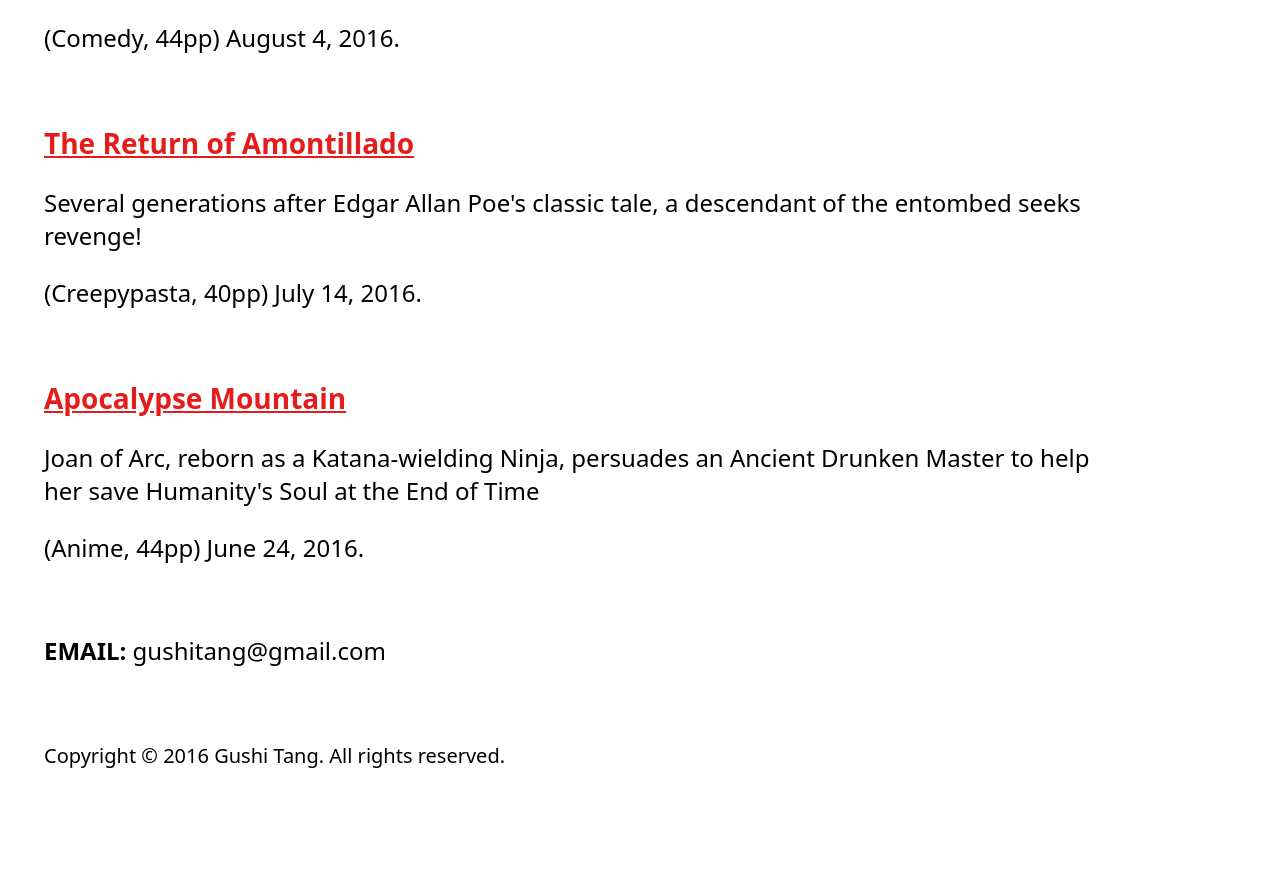
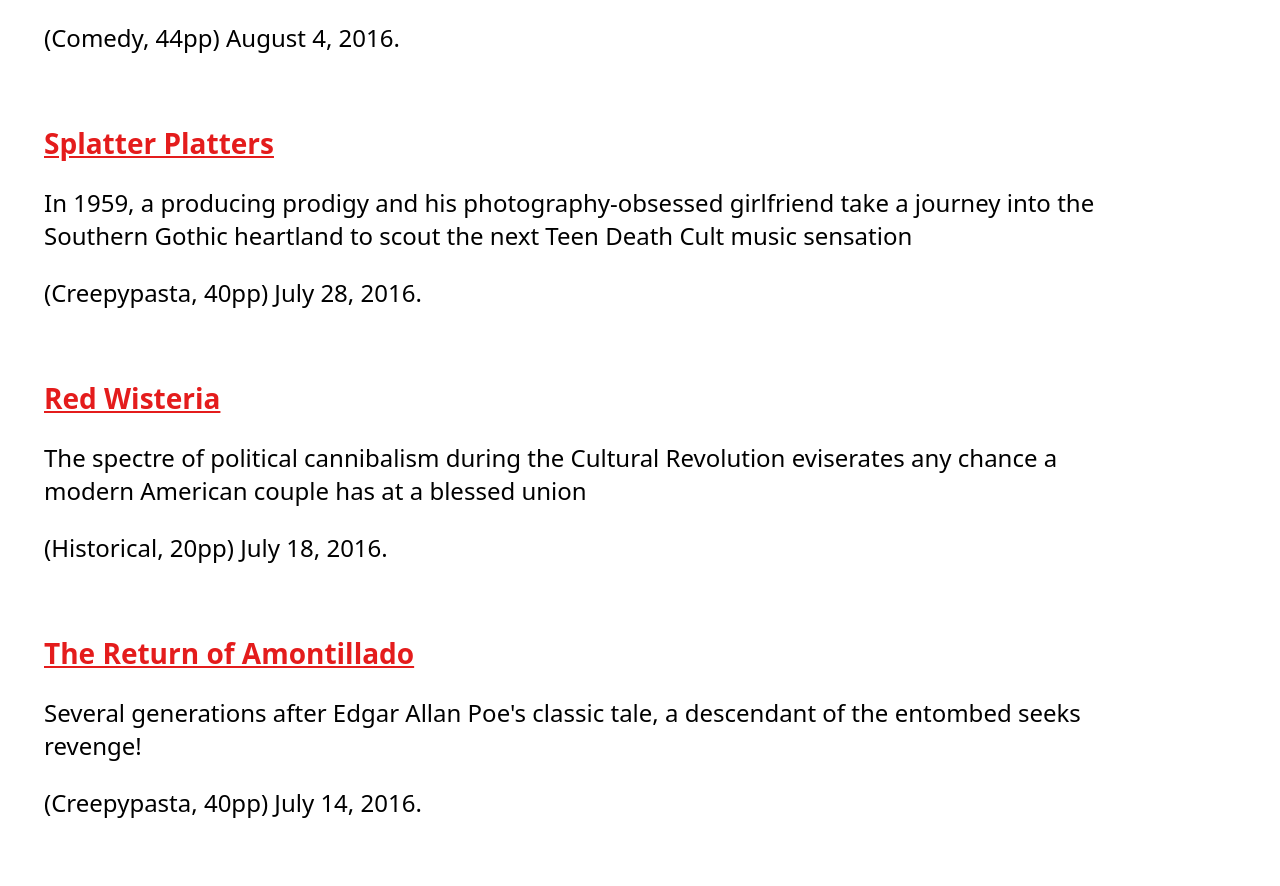
Before and after one commit to GushiTang/gushitang.github.io, a plain HTML site: page index.html in a window 1280 px wide. Shown: the part 1333-2219 px from the top of the page. Before the commit the page ends 2171 px from the top, so only its background shows below. Drawn offline with Linux system fonts and the light colour scheme.

Commit message:
Adden wisteria and splatter

```diff
--- a/index.html
+++ b/index.html
@@ -40,6 +40,14 @@
             <p>"What era would you have loved to live in New York?" De rigeur banter experienced around dining tables from Columbus Circle to Grand Street. From the time of the Bowery Boys to Lady Gaga. But for one present day daydreamer, the night of a secret midnight "blue" performance by Martin and Lewis at the Copacabana open only to tv and advertising industry exucutives and insiders is the key</p>
             <p>(Comedy, 44pp) August 4, 2016.</p>
             <br />
+            <p><a href="option.html">Splatter Platters</a></p>
+            <p>In 1959, a producing prodigy and his photography-obsessed girlfriend take a journey into the Southern Gothic heartland to scout the next Teen Death Cult music sensation</p>
+            <p>(Creepypasta, 40pp) July 28, 2016.</p>
+            <br />
+            <p><a href="option.html">Red Wisteria</a></p>
+            <p>The spectre of political cannibalism during the Cultural Revolution eviserates any chance a modern American couple has at a blessed union</p>
+            <p>(Historical, 20pp) July 18, 2016.</p>
+            <br />
             <p><a href="return.html">The Return of Amontillado</a></p>
             <p>Several generations after Edgar Allan Poe's classic tale, a descendant of the entombed seeks revenge!</p>
             <p>(Creepypasta, 40pp) July 14, 2016.</p>
```
